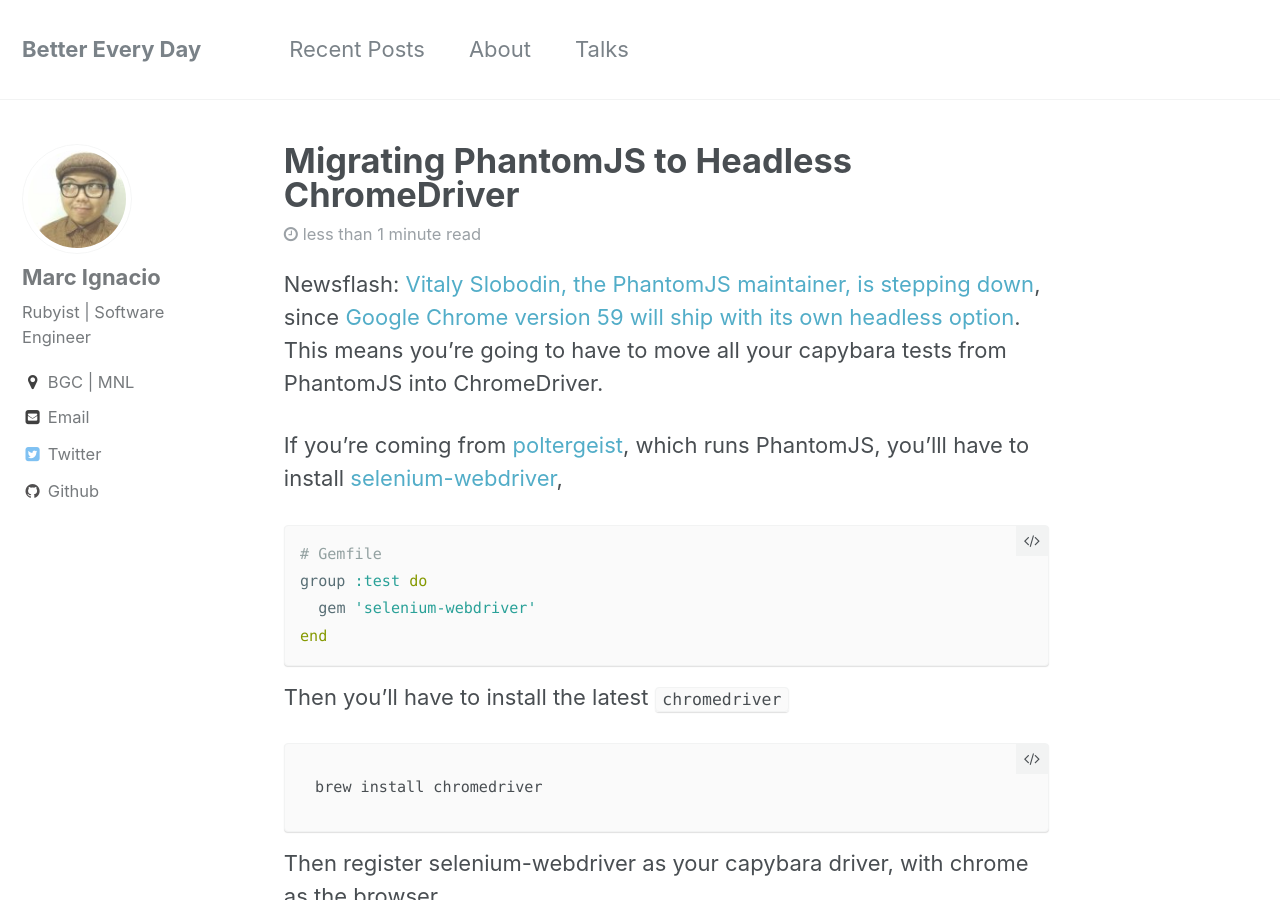
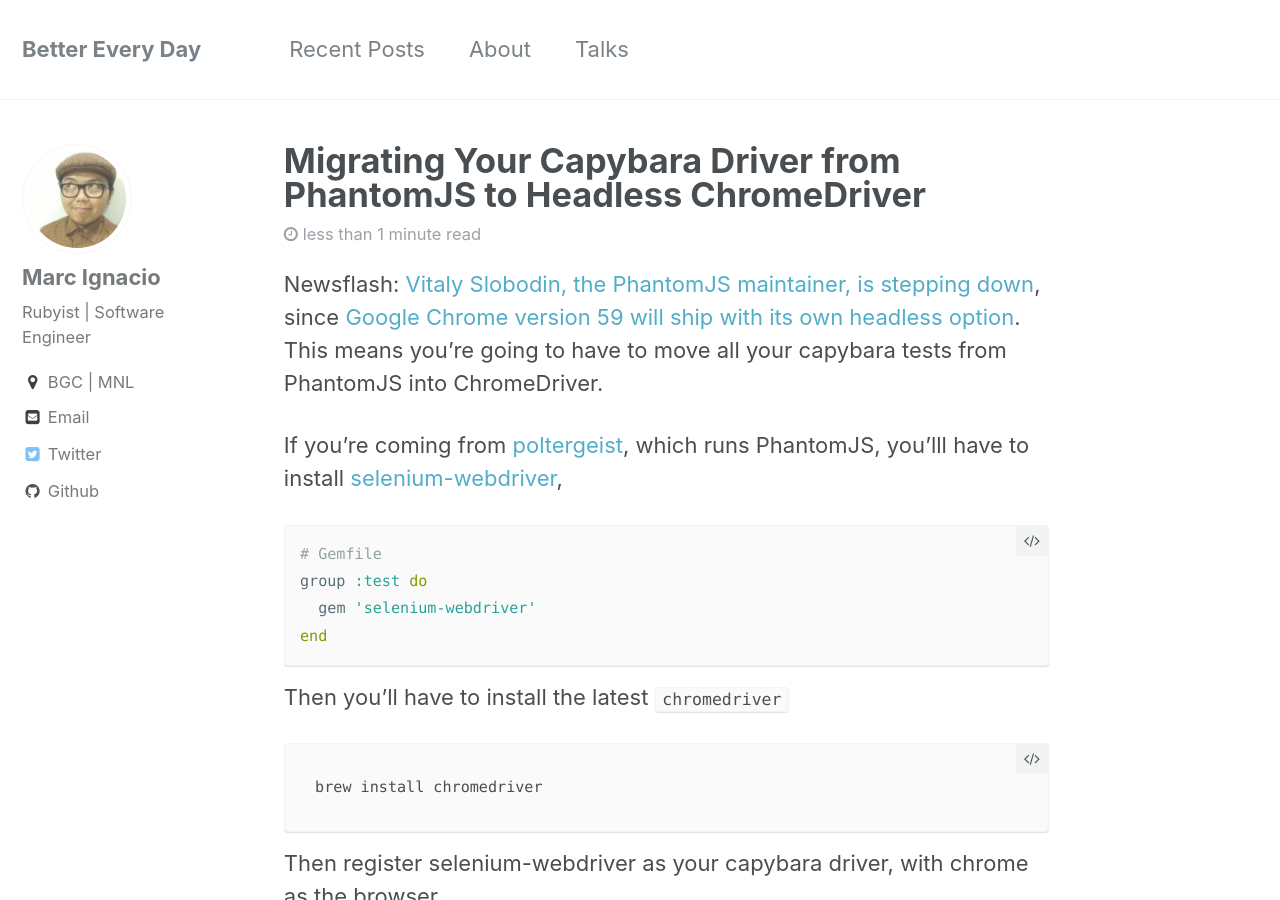
Before and after one commit to padi/padi.github.io, a Jekyll site: the page built from _posts/dev/2017-08-22-migrate-phantomjs-to-headless-chrome.md, in a window 1280 px wide and 900 px high. Built offline with Jekyll 4.4.1, drawn with Linux system fonts in a browser that asks for light colours.

Commit message:
Edit title

```diff
--- a/_posts/dev/2017-08-22-migrate-phantomjs-to-headless-chrome.md
+++ b/_posts/dev/2017-08-22-migrate-phantomjs-to-headless-chrome.md
@@ -1,6 +1,6 @@
 ---
 layout: single
-title: Migrating PhantomJS to Headless ChromeDriver
+title: Migrating Your Capybara Driver from PhantomJS to Headless ChromeDriver
 tags: [dev]
 status: publish
 date:   2017-08-22 9:25:10 +0800
```
